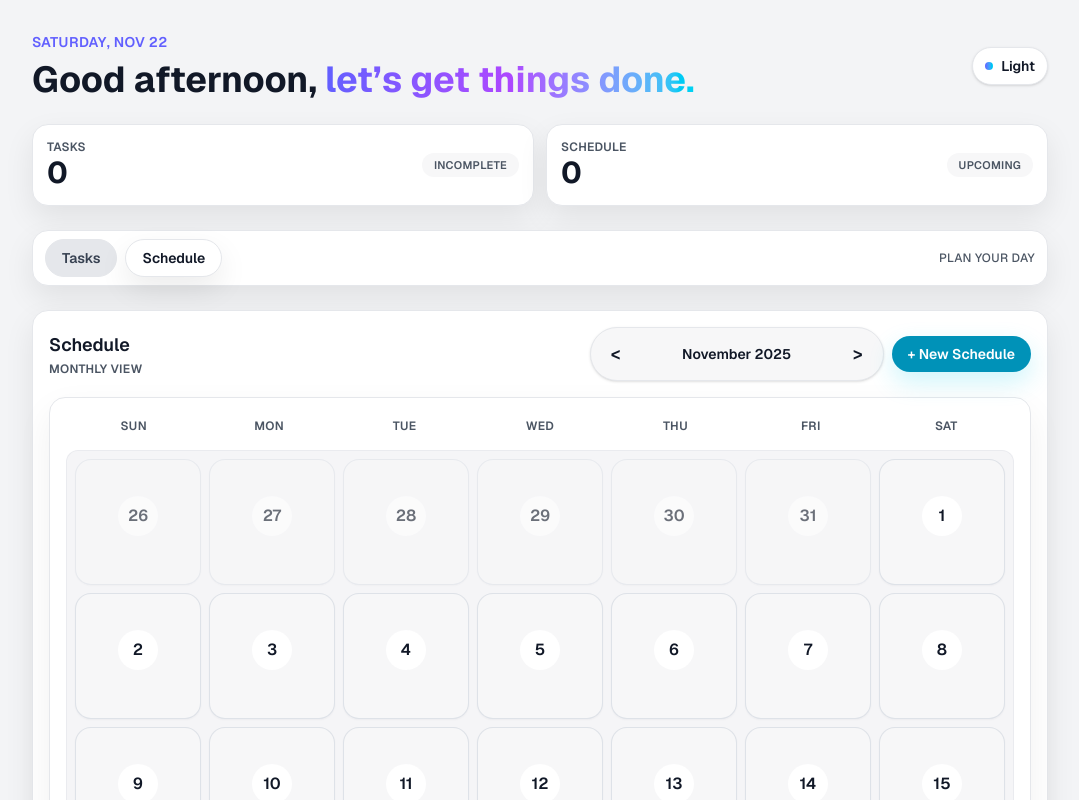
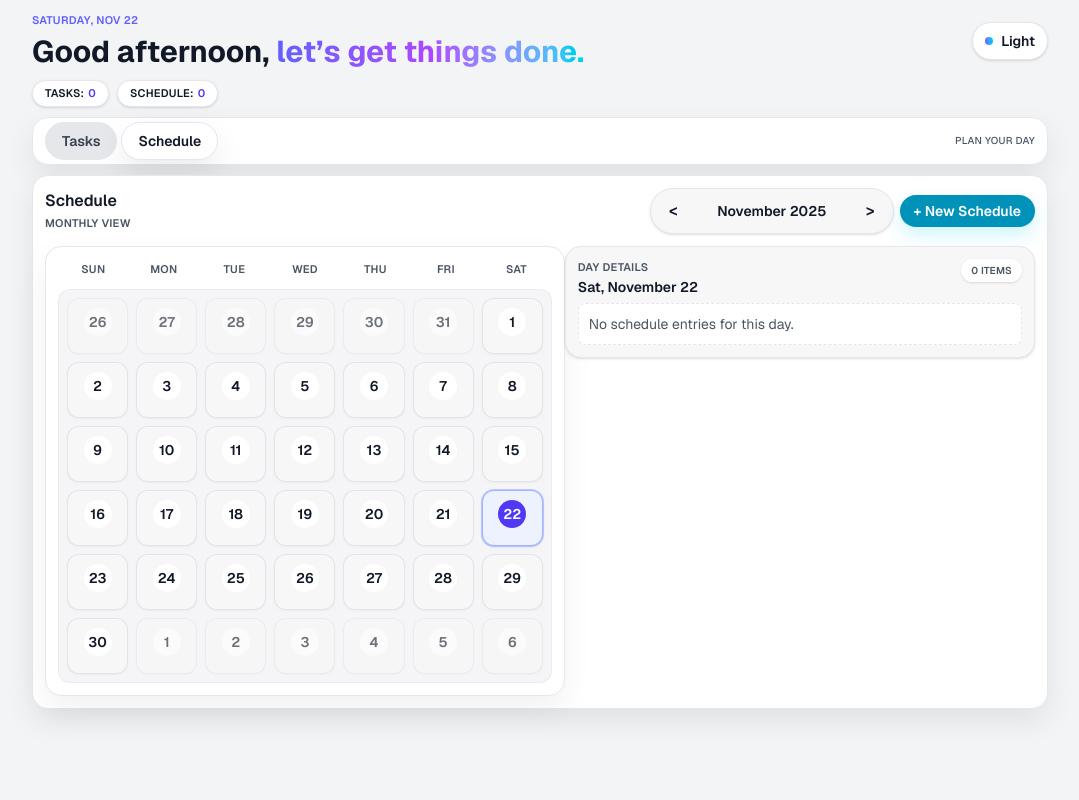
Before and after one commit to bbg-96/logme, a Next.js app: page / in a window 1280 px wide. Both pictures are taken after a click on the button "Schedule". Shown: the top 800 px of the page, without its empty margins (100-1179 px from the left). Built offline with nearby package versions, Linux system fonts and the light colour scheme.

Commit message:
Further compress schedule layout

```diff
--- a/app/page.tsx
+++ b/app/page.tsx
@@ -90,20 +90,59 @@ export default function HomePage() {
       activeTab === tab ? "shadow-[0_10px_24px_var(--color-shadow-soft)]" : "hover:shadow-sm"
     }`;
 
+  const isSchedule = activeTab === "schedule";
+
   return (
-    <main className="mx-auto flex min-h-screen w-full max-w-[1080px] flex-col gap-6 px-4 pb-16 pt-8 sm:px-6 lg:px-8">
-      <header className="flex flex-col gap-4 sm:flex-row sm:items-center sm:justify-between">
-        <Greeting />
+    <main
+      className={`mx-auto flex min-h-screen w-full max-w-[1080px] flex-col px-4 sm:px-6 lg:px-8 ${
+        isSchedule ? "gap-2.5 pt-3 pb-10" : "gap-6 pt-8 pb-16"
+      }`}
+    >
+      <header
+        className={`flex flex-col sm:flex-row sm:items-center sm:justify-between ${
+          isSchedule ? "gap-1" : "gap-4"
+        }`}
+      >
+        <Greeting compact={isSchedule} />
         <ThemeToggle />
       </header>
 
-      <section className="grid grid-cols-1 gap-3 sm:grid-cols-2">
-        <SummaryCard label="Tasks" primary={stats.tasksRemaining} description="Incomplete" />
-        <SummaryCard label="Schedule" primary={stats.scheduleCount} description="Upcoming" />
+      <section
+        className={
+          isSchedule
+            ? "flex flex-wrap items-center gap-2 text-[11px] font-semibold uppercase tracking-wide text-[var(--color-text-muted)]"
+            : "grid grid-cols-1 gap-3 sm:grid-cols-2"
+        }
+      >
+        {isSchedule ? (
+          <>
+            <SummaryChip label="Tasks" value={stats.tasksRemaining} />
+            <SummaryChip label="Schedule" value={stats.scheduleCount} />
+          </>
+        ) : (
+          <>
+            <SummaryCard
+              label="Tasks"
+              primary={stats.tasksRemaining}
+              description="Incomplete"
+              compact={isSchedule}
+            />
+            <SummaryCard
+              label="Schedule"
+              primary={stats.scheduleCount}
+              description="Upcoming"
+              compact={isSchedule}
+            />
+          </>
+        )}
       </section>
 
-      <div className="card-surface flex flex-wrap items-center justify-between gap-3 px-3 py-2">
-        <div className="flex items-center gap-2">
+      <div
+        className={`card-surface flex flex-wrap items-center justify-between ${
+          isSchedule ? "gap-1 px-3 py-1" : "gap-3 px-3 py-2"
+        }`}
+      >
+        <div className={`flex items-center ${isSchedule ? "gap-1" : "gap-2"}`}>
           <button onClick={() => handleTabChange("tasks")} className={tabClass("tasks")}>
             Tasks
           </button>
@@ -111,7 +150,11 @@ export default function HomePage() {
             Schedule
           </button>
         </div>
-        <p className="text-xs font-medium uppercase tracking-wide text-[var(--color-text-muted)]">
+        <p
+          className={`font-medium uppercase tracking-wide text-[var(--color-text-muted)] ${
+            isSchedule ? "text-[10px]" : "text-xs"
+          }`}
+        >
           {activeTab === "tasks" ? "Prioritize and complete" : "Plan your day"}
         </p>
       </div>
@@ -168,20 +211,48 @@ function SummaryCard({
   label,
   primary,
   description,
+  compact = false,
 }: {
   label: string;
   primary: number;
   description: string;
+  compact?: boolean;
 }) {
   return (
-    <div className="card-surface flex items-center justify-between p-3.5 shadow-[0_8px_24px_rgba(15,23,42,0.06)]">
+    <div
+      className={`card-surface flex items-center justify-between shadow-[0_8px_24px_rgba(15,23,42,0.06)] ${
+        compact ? "p-3" : "p-3.5"
+      }`}
+    >
       <div className="leading-tight">
-        <p className="text-xs font-semibold uppercase tracking-wide text-[var(--color-text-muted)]">{label}</p>
-        <p className="text-3xl font-bold text-[var(--color-text-primary)]">{primary}</p>
+        <p
+          className={
+            compact
+              ? "text-[11px] font-semibold uppercase tracking-wide text-[var(--color-text-muted)]"
+              : "text-xs font-semibold uppercase tracking-wide text-[var(--color-text-muted)]"
+          }
+        >
+          {label}
+        </p>
+        <p className={compact ? "text-2xl font-bold text-[var(--color-text-primary)]" : "text-3xl font-bold text-[var(--color-text-primary)]"}>
+          {primary}
+        </p>
       </div>
-      <span className="rounded-full bg-[var(--color-bg-subtle)] px-3 py-1 text-[11px] font-semibold uppercase tracking-wide text-[var(--color-text-muted)]">
+      <span
+        className={`rounded-full bg-[var(--color-bg-subtle)] font-semibold uppercase tracking-wide text-[var(--color-text-muted)] ${
+          compact ? "px-2.5 py-0.5 text-[10px]" : "px-3 py-1 text-[11px]"
+        }`}
+      >
         {description}
       </span>
     </div>
   );
 }
+
+function SummaryChip({ label, value }: { label: string; value: number }) {
+  return (
+    <span className="inline-flex items-center gap-1 rounded-full border border-[color:var(--color-border-subtle)] bg-[var(--color-bg-card)] px-3 py-1 text-[11px] font-semibold uppercase tracking-wide text-[var(--color-text-primary)] shadow-sm">
+      {label}: <span className="text-indigo-600">{value}</span>
+    </span>
+  );
+}
--- a/components/common/greeting.tsx
+++ b/components/common/greeting.tsx
@@ -2,7 +2,11 @@
 
 import { useMemo } from "react";
 
-export function Greeting() {
+interface GreetingProps {
+  compact?: boolean;
+}
+
+export function Greeting({ compact = false }: GreetingProps) {
   const greeting = useMemo(() => {
     const hour = new Date().getHours();
     if (hour < 12) return "Good morning";
@@ -20,9 +24,23 @@ export function Greeting() {
   }, []);
 
   return (
-    <div className="flex flex-col gap-2">
-      <p className="text-sm font-semibold uppercase tracking-wide text-indigo-500">{dateLabel}</p>
-      <h1 className="text-3xl font-bold text-[var(--color-text-primary)] sm:text-4xl">
+    <div className={`flex flex-col ${compact ? "gap-1" : "gap-2"}`}>
+      <p
+        className={
+          compact
+            ? "text-[11px] font-semibold uppercase tracking-wide text-indigo-500"
+            : "text-sm font-semibold uppercase tracking-wide text-indigo-500"
+        }
+      >
+        {dateLabel}
+      </p>
+      <h1
+        className={
+          compact
+            ? "text-2xl font-bold leading-tight text-[var(--color-text-primary)] sm:text-3xl"
+            : "text-3xl font-bold text-[var(--color-text-primary)] sm:text-4xl"
+        }
+      >
         {greeting}, <span className="text-gradient">let’s get things done.</span>
       </h1>
     </div>
--- a/components/schedule/calendar-day-cell.tsx
+++ b/components/schedule/calendar-day-cell.tsx
@@ -29,8 +29,8 @@ export function CalendarDayCell({
     <button
       onClick={() => onSelect(date)}
       className={cx(
-        "group relative flex aspect-square flex-col items-center justify-between rounded-2xl border text-left transition-all duration-200 ease-out focus-visible:outline-none focus-visible:ring-2 focus-visible:ring-indigo-500",
-        "bg-[var(--color-bg-subtle)] text-[var(--color-text-primary)] border border-[rgba(148,163,184,0.25)] shadow-[0_1px_2px_rgba(15,23,42,0.04)]",
+        "group relative flex h-full flex-col items-center justify-between rounded-xl border text-left transition-all duration-200 ease-out focus-visible:outline-none focus-visible:ring-2 focus-visible:ring-indigo-500",
+        "bg-[var(--color-bg-subtle)] text-[var(--color-text-primary)] border border-[rgba(148,163,184,0.22)] shadow-[0_1px_2px_rgba(15,23,42,0.04)]",
         "hover:-translate-y-0.5 hover:shadow-[var(--color-shadow-soft)] hover:bg-[var(--color-bg-card)]",
         !inCurrentMonth && "opacity-60",
         isToday && !isSelected && "ring-1 ring-indigo-400/50 ring-offset-2 ring-offset-[var(--color-bg-subtle)]",
@@ -39,10 +39,10 @@ export function CalendarDayCell({
       )}
       aria-label={`View schedules for ${date.toDateString()}`}
     >
-      <div className="flex w-full flex-1 flex-col items-center justify-center gap-1.5 pb-1">
+      <div className="flex w-full flex-1 flex-col items-center justify-center gap-0.5 pb-0.5">
         <span
           className={cx(
-            "flex h-10 w-10 items-center justify-center rounded-full text-base font-semibold",
+            "flex h-7 w-7 items-center justify-center rounded-full text-[14px] font-semibold",
             isSelected
               ? "bg-indigo-600 text-white"
               : "bg-[var(--color-bg-card)] text-[var(--color-text-primary)]",
@@ -53,13 +53,13 @@ export function CalendarDayCell({
         </span>
 
         {previewTitle && (
-          <p className="max-w-[90%] overflow-hidden text-ellipsis text-center text-[11px] leading-snug text-[var(--color-text-muted)] group-hover:text-[var(--color-text-primary)]">
+          <p className="max-w-[95%] overflow-hidden text-ellipsis text-center text-[10px] leading-tight text-[var(--color-text-muted)] group-hover:text-[var(--color-text-primary)]">
             {previewTitle}
           </p>
         )}
       </div>
 
-      <div className="mb-2 flex w-full items-center justify-center gap-1.5">
+      <div className="mb-1.5 flex w-full items-center justify-center gap-1">
         {Array.from({ length: Math.min(schedulesCount, 3) }).map((_, index) => (
           <span
             key={index}
--- a/components/schedule/schedule-calendar.tsx
+++ b/components/schedule/schedule-calendar.tsx
@@ -86,26 +86,26 @@ export function ScheduleCalendar({
   const weekdayLabels = ["Sun", "Mon", "Tue", "Wed", "Thu", "Fri", "Sat"];
 
   return (
-    <div className="card-surface space-y-4 p-4">
-      <div className="flex flex-col gap-2.5 md:flex-row md:items-center md:justify-between">
+    <div className="card-surface space-y-3 p-3">
+      <div className="flex flex-col gap-1.5 md:flex-row md:items-center md:justify-between">
         <div className="space-y-0.5">
-          <h2 className="text-lg font-semibold text-[var(--color-text-primary)]">Schedule</h2>
-          <p className="text-xs font-semibold uppercase tracking-wide text-[var(--color-text-muted)]">Monthly view</p>
+          <h2 className="text-base font-semibold text-[var(--color-text-primary)]">Schedule</h2>
+          <p className="text-[11px] font-semibold uppercase tracking-wide text-[var(--color-text-muted)]">Monthly view</p>
         </div>
 
-        <div className="flex flex-col items-stretch gap-2 sm:flex-row sm:items-center sm:justify-end">
-          <div className="flex items-center gap-2 rounded-full border border-[color:var(--color-border-subtle)] bg-[var(--color-bg-subtle)] px-3 py-2 shadow-sm">
+        <div className="flex flex-col items-stretch gap-1.5 sm:flex-row sm:items-center sm:justify-end">
+          <div className="flex items-center gap-1.5 rounded-full border border-[color:var(--color-border-subtle)] bg-[var(--color-bg-subtle)] px-2.5 py-1.5 shadow-sm">
             <button
               onClick={() => changeMonth(-1)}
-              className="rounded-full px-2 py-1 text-lg font-semibold text-[var(--color-text-primary)] transition hover:bg-[var(--color-bg-card)] focus-visible:outline focus-visible:outline-2 focus-visible:outline-indigo-500"
+              className="rounded-full px-2 py-1 text-base font-semibold text-[var(--color-text-primary)] transition hover:bg-[var(--color-bg-card)] focus-visible:outline focus-visible:outline-2 focus-visible:outline-indigo-500"
               aria-label="Previous month"
             >
               &lt;
             </button>
-            <div className="min-w-[200px] text-center text-sm font-semibold text-[var(--color-text-primary)]">{monthLabel}</div>
+            <div className="min-w-[160px] text-center text-sm font-semibold text-[var(--color-text-primary)]">{monthLabel}</div>
             <button
               onClick={() => changeMonth(1)}
-              className="rounded-full px-2 py-1 text-lg font-semibold text-[var(--color-text-primary)] transition hover:bg-[var(--color-bg-card)] focus-visible:outline focus-visible:outline-2 focus-visible:outline-indigo-500"
+              className="rounded-full px-2 py-1 text-base font-semibold text-[var(--color-text-primary)] transition hover:bg-[var(--color-bg-card)] focus-visible:outline focus-visible:outline-2 focus-visible:outline-indigo-500"
               aria-label="Next month"
             >
               &gt;
@@ -115,7 +115,7 @@ export function ScheduleCalendar({
           {onRequestCreate && (
             <button
               onClick={onRequestCreate}
-              className="inline-flex items-center justify-center gap-2 rounded-full bg-cyan-600 px-4 py-2 text-sm font-semibold text-white shadow-[0_10px_24px_rgba(34,211,238,0.22)] transition hover:-translate-y-0.5 hover:bg-cyan-500 focus-visible:outline focus-visible:outline-2 focus-visible:outline-cyan-500"
+              className="inline-flex items-center justify-center gap-2 rounded-full bg-cyan-600 px-3.5 py-1.5 text-sm font-semibold text-white shadow-[0_8px_18px_rgba(34,211,238,0.22)] transition hover:-translate-y-0.5 hover:bg-cyan-500 focus-visible:outline focus-visible:outline-2 focus-visible:outline-cyan-500"
             >
               + New Schedule
             </button>
@@ -123,23 +123,27 @@ export function ScheduleCalendar({
         </div>
       </div>
 
-      <div className={isFormOpen ? "grid grid-cols-1 gap-4 lg:grid-cols-[360px_1fr]" : "space-y-3"}>
+      <div className={isFormOpen ? "grid grid-cols-1 gap-3 lg:grid-cols-[340px_1fr]" : "space-y-3"}>
         {isFormOpen && formContent && (
-          <div className="lg:sticky lg:top-4">{formContent}</div>
+          <div className="lg:sticky lg:top-3">{formContent}</div>
         )}
 
-        <div className={`space-y-3 ${isFormOpen ? "lg:max-h-[760px] lg:overflow-y-auto lg:pr-1" : ""}`}>
-          <div className="space-y-3 rounded-2xl border border-[color:var(--color-border-subtle)] bg-[var(--color-bg-card)] p-4 shadow-[0_14px_36px_rgba(0,0,0,0.06)]">
-            <div className="grid grid-cols-7 text-center text-xs font-semibold uppercase tracking-wide text-[var(--color-text-muted)]">
+        <div
+          className={`space-y-3 md:space-y-0 md:grid md:grid-cols-[minmax(0,1.05fr)_minmax(0,0.95fr)] md:items-start md:gap-3${
+            isFormOpen ? "md:max-h-[660px] md:overflow-y-auto md:pr-1" : ""
+          }`}
+        >
+          <div className="space-y-2.5 rounded-2xl border border-[color:var(--color-border-subtle)] bg-[var(--color-bg-card)] p-3 shadow-[0_12px_30px_rgba(0,0,0,0.06)]">
+            <div className="grid grid-cols-7 text-center text-[11px] font-semibold uppercase tracking-wide text-[var(--color-text-muted)]">
               {weekdayLabels.map((day) => (
-                <span key={day} className="py-1">
+                <span key={day} className="py-0.5">
                   {day}
                 </span>
               ))}
             </div>
 
-            <div className="rounded-xl border border-[color:var(--color-border-subtle)]/70 bg-[color:var(--color-border-subtle)]/40 p-[4px] sm:p-2">
-              <div className="grid grid-cols-7 gap-[6px] sm:gap-2">
+            <div className="rounded-xl border border-[color:var(--color-border-subtle)]/70 bg-[color:var(--color-border-subtle)]/40 p-[3px] sm:p-2">
+              <div className="grid grid-cols-7 gap-[3px] sm:gap-2 auto-rows-[minmax(56px,1fr)]">
                 {monthDays.map(({ date, inCurrentMonth }) => {
                   const key = toLocalDateString(date);
                   const daySchedules = schedulesByDate[key];
@@ -160,26 +164,26 @@ export function ScheduleCalendar({
             </div>
           </div>
 
-          <div className="rounded-2xl border border-[color:var(--color-border-subtle)] bg-[var(--color-bg-subtle)] p-3 shadow-sm">
+          <div className="rounded-2xl border border-[color:var(--color-border-subtle)] bg-[var(--color-bg-subtle)] p-3 shadow-sm md:sticky md:top-1">
             <div className="flex items-start justify-between gap-2">
               <div className="space-y-0.5">
-                <p className="text-xs font-semibold uppercase tracking-wide text-[var(--color-text-muted)]">Day details</p>
-                <p className="text-base font-semibold text-[var(--color-text-primary)]">
+                <p className="text-[11px] font-semibold uppercase tracking-wide text-[var(--color-text-muted)]">Day details</p>
+                <p className="text-sm font-semibold text-[var(--color-text-primary)]">
                   {parseLocalDateString(selectedDate).toLocaleDateString(undefined, {
-                    weekday: "long",
+                    weekday: "short",
                     month: "long",
                     day: "numeric",
                   })}
                 </p>
               </div>
-              <span className="rounded-full bg-[var(--color-bg-card)] px-3 py-1 text-[11px] font-semibold uppercase tracking-wide text-[var(--color-text-muted)] shadow-sm">
+              <span className="rounded-full bg-[var(--color-bg-card)] px-2.5 py-1 text-[10px] font-semibold uppercase tracking-wide text-[var(--color-text-muted)] shadow-sm">
                 {selectedDateItems.length} item{selectedDateItems.length === 1 ? "" : "s"}
               </span>
             </div>
 
-            <div className="mt-2 space-y-2">
+            <div className="mt-1.5 space-y-1.5">
               {selectedDateItems.length === 0 && (
-                <div className="rounded-lg border border-dashed border-[color:var(--color-border-subtle)] bg-[var(--color-bg-card)] p-3 text-sm text-[var(--color-text-muted)]">
+                <div className="rounded-lg border border-dashed border-[color:var(--color-border-subtle)] bg-[var(--color-bg-card)] p-2.5 text-sm text-[var(--color-text-muted)]">
                   No schedule entries for this day.
                 </div>
               )}
@@ -187,21 +191,21 @@ export function ScheduleCalendar({
               {selectedDateItems.map((entry) => (
                 <article
                   key={entry.id}
-                  className="flex flex-col gap-1.5 rounded-xl border border-[color:var(--color-border-subtle)] bg-[var(--color-bg-card)] p-2.5 shadow-sm"
+                  className="flex flex-col gap-1 rounded-xl border border-[color:var(--color-border-subtle)] bg-[var(--color-bg-card)] p-2.5 shadow-sm"
                 >
-                  <div className="flex items-start justify-between gap-3">
+                  <div className="flex items-start justify-between gap-2.5">
                     <div className="space-y-0.5">
                       <p className="text-[11px] font-semibold uppercase tracking-wide text-[var(--color-text-muted)]">{entry.time}</p>
-                      <h3 className="text-base font-semibold text-[var(--color-text-primary)]">{entry.title}</h3>
+                      <h3 className="text-sm font-semibold text-[var(--color-text-primary)]">{entry.title}</h3>
                     </div>
                     <button
                       onClick={() => onDelete(entry.id)}
-                      className="self-start rounded-full border border-transparent bg-rose-50 px-3 py-1 text-xs font-semibold text-rose-600 shadow-sm transition hover:bg-rose-100 focus-visible:ring-2 focus-visible:ring-rose-500 dark:bg-rose-950/40 dark:text-rose-200"
+                      className="self-start rounded-full border border-transparent bg-rose-50 px-2.5 py-1 text-[11px] font-semibold text-rose-600 shadow-sm transition hover:bg-rose-100 focus-visible:ring-2 focus-visible:ring-rose-500 dark:bg-rose-950/40 dark:text-rose-200"
                     >
                       Delete
                     </button>
                   </div>
-                  {entry.notes && <p className="text-sm text-[var(--color-text-muted)]">{entry.notes}</p>}
+                  {entry.notes && <p className="text-[13px] text-[var(--color-text-muted)]">{entry.notes}</p>}
                 </article>
               ))}
             </div>
```
